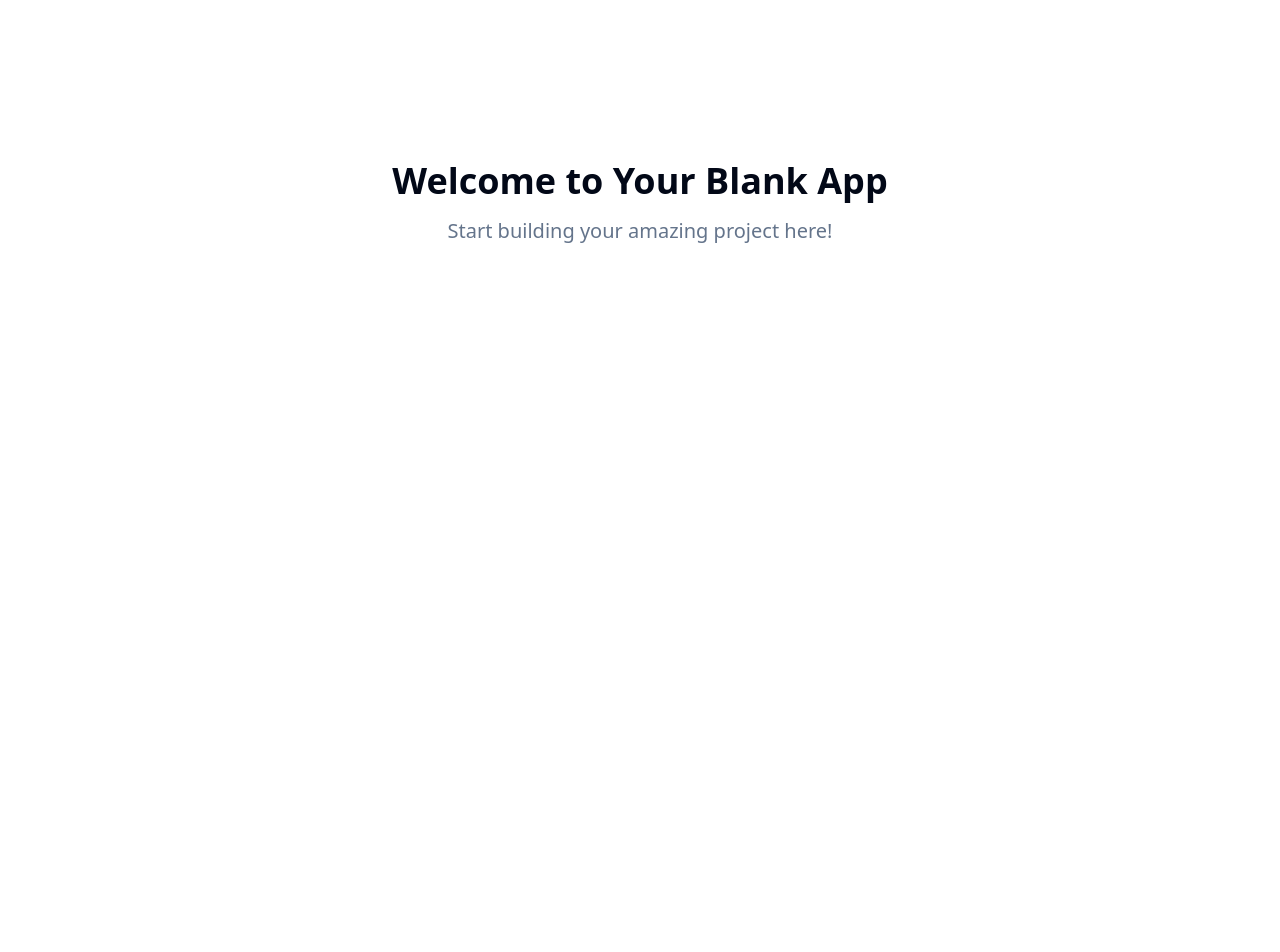
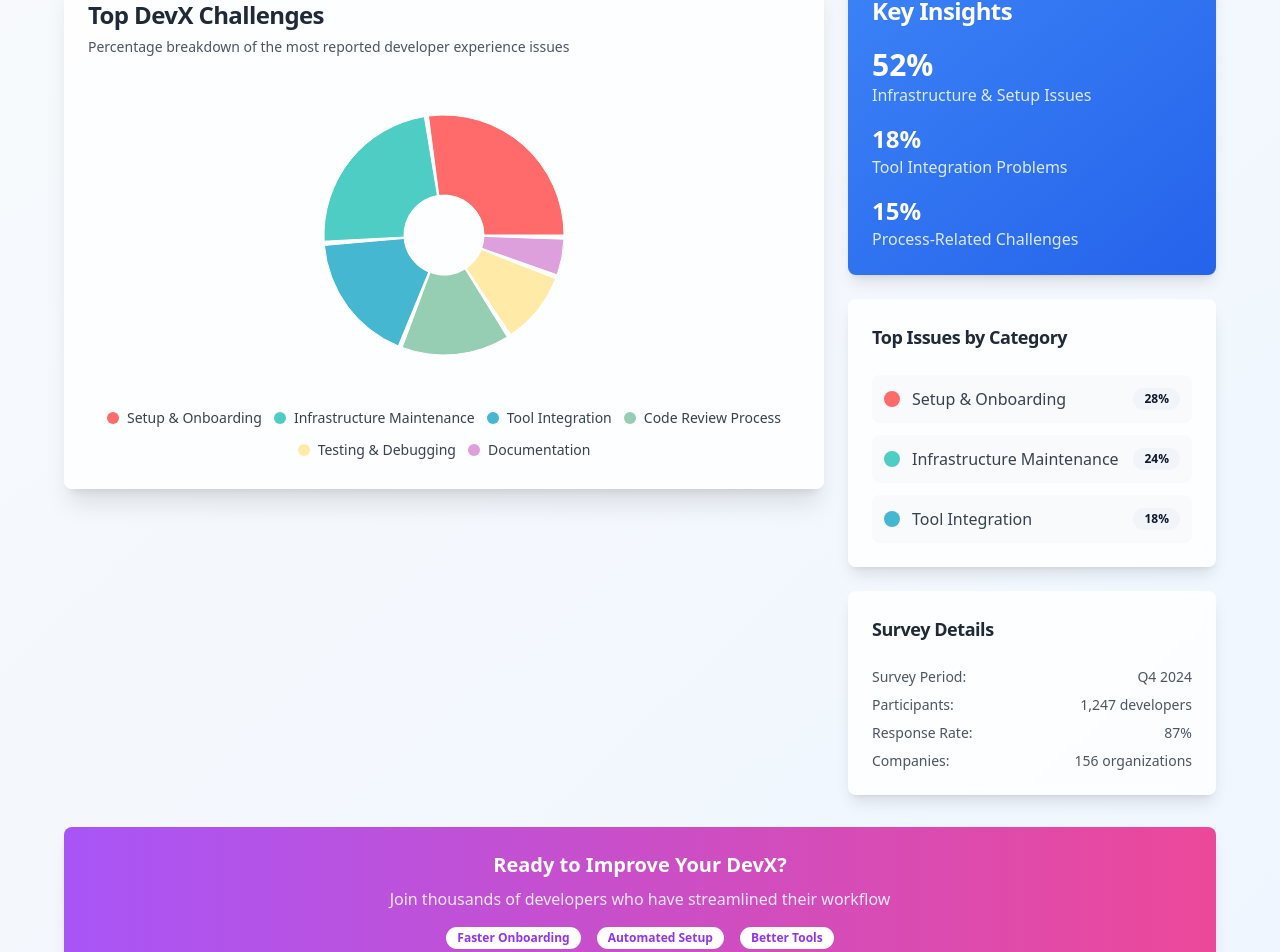
Before and after one commit to odeskvaibhav/devx-pie-insights-chart, a React (Vite) app: page / in a window 1280 px wide. Shown: the part 197-1149 px from the top of the page. Before the commit the page ends 800 px from the top, so only its background shows below. Built offline with nearby package versions, Linux system fonts and the light colour scheme.

Commit message:
feat: Add pie chart for DevX challenges
Implement a pie chart to visualize survey results on developer experience challenges, including setup, onboarding, and infrastructure maintenance.

```diff
--- a/src/pages/Index.tsx
+++ b/src/pages/Index.tsx
@@ -1,11 +1,214 @@
-// Update this page (the content is just a fallback if you fail to update the page)
+
+import React from 'react';
+import { PieChart, Pie, Cell, ResponsiveContainer, Tooltip, Legend } from 'recharts';
+import { Card, CardContent, CardDescription, CardHeader, CardTitle } from '@/components/ui/card';
+import { Badge } from '@/components/ui/badge';
+import { Users, TrendingUp } from 'lucide-react';
+
+const surveyData = [
+  { name: 'Setup & Onboarding', value: 28, color: '#FF6B6B', description: 'Complex environment setup, unclear documentation' },
+  { name: 'Infrastructure Maintenance', value: 24, color: '#4ECDC4', description: 'CI/CD issues, deployment complexities' },
+  { name: 'Tool Integration', value: 18, color: '#45B7D1', description: 'Multiple tools, poor interoperability' },
+  { name: 'Code Review Process', value: 15, color: '#96CEB4', description: 'Slow reviews, inconsistent feedback' },
+  { name: 'Testing & Debugging', value: 10, color: '#FFEAA7', description: 'Flaky tests, hard-to-debug issues' },
+  { name: 'Documentation', value: 5, color: '#DDA0DD', description: 'Outdated docs, missing information' }
+];
+
+const CustomTooltip = ({ active, payload }: any) => {
+  if (active && payload && payload.length) {
+    const data = payload[0].payload;
+    return (
+      <div className="bg-white p-4 rounded-lg shadow-lg border border-gray-200 max-w-xs">
+        <p className="font-semibold text-gray-800 mb-1">{data.name}</p>
+        <p className="text-2xl font-bold text-gray-900 mb-2">{data.value}%</p>
+        <p className="text-sm text-gray-600">{data.description}</p>
+      </div>
+    );
+  }
+  return null;
+};
+
+const CustomLegend = ({ payload }: any) => {
+  return (
+    <div className="flex flex-wrap justify-center gap-3 mt-6">
+      {payload.map((entry: any, index: number) => (
+        <div key={index} className="flex items-center gap-2">
+          <div
+            className="w-3 h-3 rounded-full"
+            style={{ backgroundColor: entry.color }}
+          />
+          <span className="text-sm text-gray-700">{entry.value}</span>
+        </div>
+      ))}
+    </div>
+  );
+};
 
 const Index = () => {
   return (
-    <div className="min-h-screen flex items-center justify-center bg-background">
-      <div className="text-center">
-        <h1 className="text-4xl font-bold mb-4">Welcome to Your Blank App</h1>
-        <p className="text-xl text-muted-foreground">Start building your amazing project here!</p>
+    <div className="min-h-screen bg-gradient-to-br from-slate-50 to-blue-50 p-4">
+      <div className="max-w-6xl mx-auto">
+        {/* Header */}
+        <div className="text-center mb-8">
+          <div className="flex items-center justify-center gap-2 mb-4">
+            <TrendingUp className="w-8 h-8 text-blue-600" />
+            <h1 className="text-4xl font-bold bg-gradient-to-r from-blue-600 to-purple-600 bg-clip-text text-transparent">
+              Developer Experience Survey 2024
+            </h1>
+          </div>
+          <p className="text-lg text-gray-600 max-w-2xl mx-auto">
+            Understanding the biggest challenges developers face in their daily workflow
+          </p>
+          <div className="flex items-center justify-center gap-2 mt-4">
+            <Users className="w-5 h-5 text-gray-500" />
+            <span className="text-gray-500">Based on responses from 1,247 developers</span>
+          </div>
+        </div>
+
+        <div className="grid lg:grid-cols-3 gap-6">
+          {/* Main Chart */}
+          <div className="lg:col-span-2">
+            <Card className="shadow-xl border-0 bg-white/80 backdrop-blur-sm">
+              <CardHeader>
+                <CardTitle className="text-2xl font-bold text-gray-800">
+                  Top DevX Challenges
+                </CardTitle>
+                <CardDescription className="text-gray-600">
+                  Percentage breakdown of the most reported developer experience issues
+                </CardDescription>
+              </CardHeader>
+              <CardContent>
+                <div className="h-96">
+                  <ResponsiveContainer width="100%" height="100%">
+                    <PieChart>
+                      <Pie
+                        data={surveyData}
+                        cx="50%"
+                        cy="50%"
+                        outerRadius={120}
+                        innerRadius={40}
+                        paddingAngle={2}
+                        dataKey="value"
+                        animationBegin={0}
+                        animationDuration={1000}
+                      >
+                        {surveyData.map((entry, index) => (
+                          <Cell
+                            key={`cell-${index}`}
+                            fill={entry.color}
+                            className="hover:opacity-80 transition-opacity cursor-pointer"
+                          />
+                        ))}
+                      </Pie>
+                      <Tooltip content={<CustomTooltip />} />
+                      <Legend content={<CustomLegend />} />
+                    </PieChart>
+                  </ResponsiveContainer>
+                </div>
+              </CardContent>
+            </Card>
+          </div>
+
+          {/* Stats Sidebar */}
+          <div className="space-y-6">
+            <Card className="shadow-lg border-0 bg-gradient-to-br from-blue-500 to-blue-600 text-white">
+              <CardHeader>
+                <CardTitle className="text-white">Key Insights</CardTitle>
+              </CardHeader>
+              <CardContent>
+                <div className="space-y-4">
+                  <div>
+                    <div className="text-3xl font-bold">52%</div>
+                    <div className="text-blue-100">Infrastructure & Setup Issues</div>
+                  </div>
+                  <div>
+                    <div className="text-2xl font-bold">18%</div>
+                    <div className="text-blue-100">Tool Integration Problems</div>
+                  </div>
+                  <div>
+                    <div className="text-2xl font-bold">15%</div>
+                    <div className="text-blue-100">Process-Related Challenges</div>
+                  </div>
+                </div>
+              </CardContent>
+            </Card>
+
+            {/* Top Issues */}
+            <Card className="shadow-lg border-0 bg-white/80 backdrop-blur-sm">
+              <CardHeader>
+                <CardTitle className="text-lg font-bold text-gray-800">
+                  Top Issues by Category
+                </CardTitle>
+              </CardHeader>
+              <CardContent className="space-y-3">
+                {surveyData.slice(0, 3).map((item, index) => (
+                  <div key={index} className="flex items-center justify-between p-3 rounded-lg bg-gray-50">
+                    <div className="flex items-center gap-3">
+                      <div
+                        className="w-4 h-4 rounded-full"
+                        style={{ backgroundColor: item.color }}
+                      />
+                      <span className="font-medium text-gray-700">{item.name}</span>
+                    </div>
+                    <Badge variant="secondary" className="font-bold">
+                      {item.value}%
+                    </Badge>
+                  </div>
+                ))}
+              </CardContent>
+            </Card>
+
+            {/* Survey Details */}
+            <Card className="shadow-lg border-0 bg-white/80 backdrop-blur-sm">
+              <CardHeader>
+                <CardTitle className="text-lg font-bold text-gray-800">
+                  Survey Details
+                </CardTitle>
+              </CardHeader>
+              <CardContent className="space-y-2 text-sm text-gray-600">
+                <div className="flex justify-between">
+                  <span>Survey Period:</span>
+                  <span className="font-medium">Q4 2024</span>
+                </div>
+                <div className="flex justify-between">
+                  <span>Participants:</span>
+                  <span className="font-medium">1,247 developers</span>
+                </div>
+                <div className="flex justify-between">
+                  <span>Response Rate:</span>
+                  <span className="font-medium">87%</span>
+                </div>
+                <div className="flex justify-between">
+                  <span>Companies:</span>
+                  <span className="font-medium">156 organizations</span>
+                </div>
+              </CardContent>
+            </Card>
+          </div>
+        </div>
+
+        {/* Bottom Section */}
+        <div className="mt-8 text-center">
+          <Card className="shadow-lg border-0 bg-gradient-to-r from-purple-500 to-pink-500 text-white">
+            <CardContent className="p-6">
+              <h3 className="text-xl font-bold mb-2">Ready to Improve Your DevX?</h3>
+              <p className="text-purple-100 mb-4">
+                Join thousands of developers who have streamlined their workflow
+              </p>
+              <div className="flex flex-wrap justify-center gap-4">
+                <Badge className="bg-white text-purple-600 hover:bg-gray-100">
+                  Faster Onboarding
+                </Badge>
+                <Badge className="bg-white text-purple-600 hover:bg-gray-100">
+                  Automated Setup
+                </Badge>
+                <Badge className="bg-white text-purple-600 hover:bg-gray-100">
+                  Better Tools
+                </Badge>
+              </div>
+            </CardContent>
+          </Card>
+        </div>
       </div>
     </div>
   );
```
